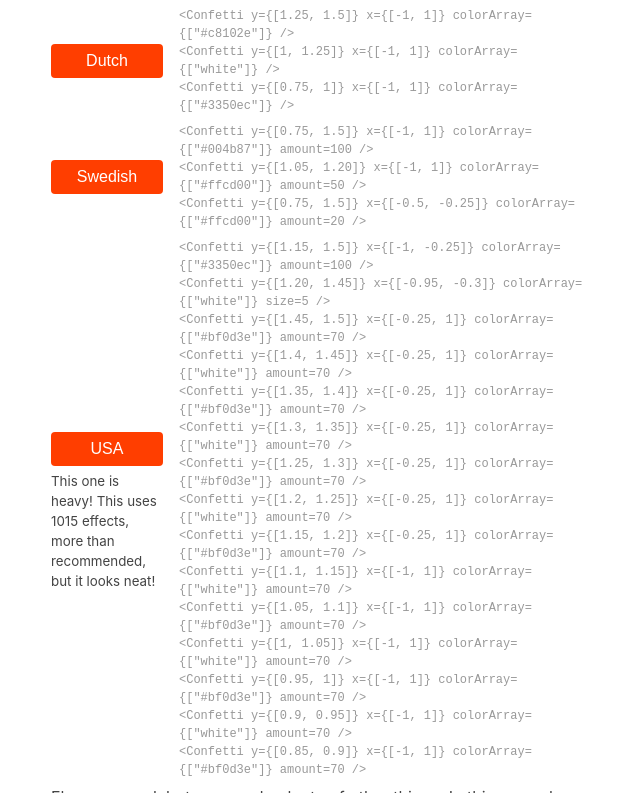
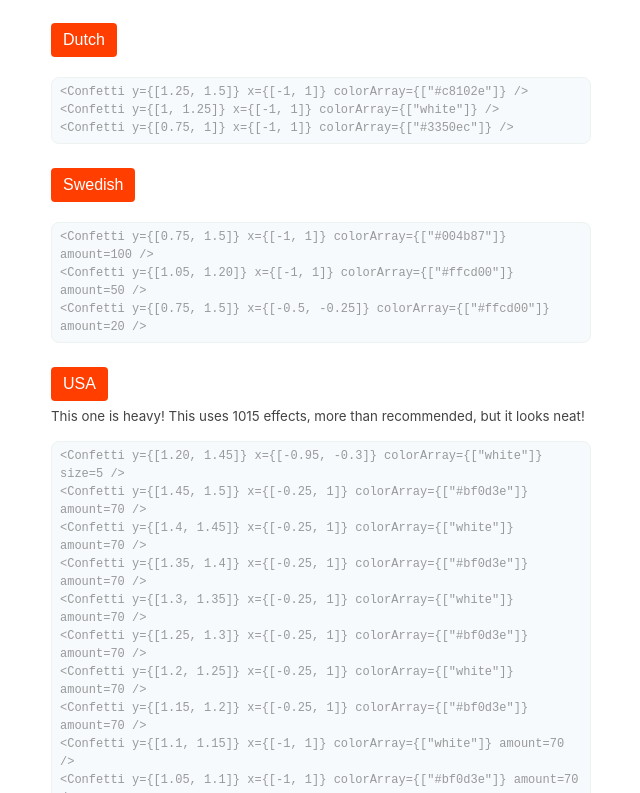
Before and after one commit to Mitcheljager/svelte-confetti, a Svelte app in the folder demo/: page / in a window 1280 px wide. Shown: the part 5427-6220 px from the top of the page, without its empty margins (319-959 px from the left). Built offline with nearby package versions, Linux system fonts and the light colour scheme.

Commit message:
Improve layout in docs

```diff
--- a/demo/src/App.svelte
+++ b/demo/src/App.svelte
@@ -802,7 +802,9 @@
 			We can combine multiple Confetti components to create neat effects.<br>
 			For example we could combine multiple components each with different colors and different areas to create flags! <small>(Blues aren't the actual flag colors to make it a little easier to see on dark backgrounds)</small>
 
-			<div class="button-code-group">
+			<br><br>
+
+			<div>
 				<ToggleConfetti>
 					<button slot="label">
 						Dutch
@@ -813,22 +815,16 @@
 					<Confetti y={[0.75, 1]} x={[-1, 1]} colorArray={["#3350ec"]} />
 				</ToggleConfetti>
 
-				<div>
-					<code>
-						&lt;Confetti y=&#123;[1.25, 1.5]&#125; x=&#123;[-1, 1]&#125; colorArray=&#123;["#c8102e"]&#125; /&gt;
-					</code>
-
-					<code>
-						&lt;Confetti  y=&#123;[1, 1.25]&#125; x=&#123;[-1, 1]&#125; colorArray=&#123;["white"]&#125; /&gt;
-					</code>
-
-					<code>
-						&lt;Confetti  y=&#123;[0.75, 1]&#125; x=&#123;[-1, 1]&#125; colorArray=&#123;["#3350ec"]&#125; /&gt;
+				<code class="well">
+					&lt;Confetti y=&#123;[1.25, 1.5]&#125; x=&#123;[-1, 1]&#125; colorArray=&#123;["#c8102e"]&#125; /&gt; <br>
+					&lt;Confetti  y=&#123;[1, 1.25]&#125; x=&#123;[-1, 1]&#125; colorArray=&#123;["white"]&#125; /&gt; <br>
+					&lt;Confetti  y=&#123;[0.75, 1]&#125; x=&#123;[-1, 1]&#125; colorArray=&#123;["#3350ec"]&#125; /&gt; <br>
 				</code>
 			</div>
-			</div>
 
-			<div class="button-code-group">
+			<br>
+
+			<div>
 				<ToggleConfetti>
 					<button slot="label">
 						Swedish
@@ -839,29 +835,22 @@
 					<Confetti y={[0.75, 1.5]} x={[-0.5, -0.25]} colorArray={["#ffcd00"]} amount=20 />
 				</ToggleConfetti>
 
-				<div>
-					<code>
-						&lt;Confetti y=&#123;[0.75, 1.5]&#125; x=&#123;[-1, 1]&#125; colorArray=&#123;["#004b87"]&#125; amount=100 /&gt;
-					</code>
-
-					<code>
-						&lt;Confetti y=&#123;[1.05, 1.20]&#125; x=&#123;[-1, 1]&#125; colorArray=&#123;["#ffcd00"]&#125; amount=50 /&gt;
-					</code>
-
-					<code>
-						&lt;Confetti y=&#123;[0.75, 1.5]&#125; x=&#123;[-0.5, -0.25]&#125; colorArray=&#123;["#ffcd00"]&#125; amount=20 /&gt;
+				<code class="well">
+					&lt;Confetti y=&#123;[0.75, 1.5]&#125; x=&#123;[-1, 1]&#125; colorArray=&#123;["#004b87"]&#125; amount=100 /&gt; <br>
+					&lt;Confetti y=&#123;[1.05, 1.20]&#125; x=&#123;[-1, 1]&#125; colorArray=&#123;["#ffcd00"]&#125; amount=50 /&gt; <br>
+					&lt;Confetti y=&#123;[0.75, 1.5]&#125; x=&#123;[-0.5, -0.25]&#125; colorArray=&#123;["#ffcd00"]&#125; amount=20 /&gt; <br>
 				</code>
 			</div>
-			</div>
 
-			<div class="button-code-group">
+			<br>
+
+			<div>
 				<ToggleConfetti>
 					<div slot="label">
 						<button>
 							USA
 						</button>
 
-						<small>This one is heavy! This uses 1015 effects, more than recommended, but it looks neat!</small>
 					</div>
 
 					<Confetti y={[1.15, 1.5]} x={[-1, -0.25]} colorArray={["#3350ec"]} amount=100 />
@@ -881,54 +870,27 @@
 					<Confetti y={[0.85, 0.9]} x={[-1, 1]} colorArray={["#bf0d3e"]} amount=70 />
 				</ToggleConfetti>
 
-				<div>
-					<code>
-						&lt;Confetti y=&#123;[1.15, 1.5]&#125; x=&#123;[-1, -0.25]&#125; colorArray=&#123;["#3350ec"]&#125; amount=100 /&gt;
-					</code>
-					<code>
-						&lt;Confetti y=&#123;[1.20, 1.45]&#125; x=&#123;[-0.95, -0.3]&#125; colorArray=&#123;["white"]&#125; size=5 /&gt;
-					</code>
-					<code>
-						&lt;Confetti y=&#123;[1.45, 1.5]&#125; x=&#123;[-0.25, 1]&#125; colorArray=&#123;["#bf0d3e"]&#125; amount=70 /&gt;
-					</code>
-					<code>
-						&lt;Confetti y=&#123;[1.4, 1.45]&#125; x=&#123;[-0.25, 1]&#125; colorArray=&#123;["white"]&#125; amount=70 /&gt;
-					</code>
-					<code>
-						&lt;Confetti y=&#123;[1.35, 1.4]&#125; x=&#123;[-0.25, 1]&#125; colorArray=&#123;["#bf0d3e"]&#125; amount=70 /&gt;
-					</code>
-					<code>
-						&lt;Confetti y=&#123;[1.3, 1.35]&#125; x=&#123;[-0.25, 1]&#125; colorArray=&#123;["white"]&#125; amount=70 /&gt;
-					</code>
-					<code>
-						&lt;Confetti y=&#123;[1.25, 1.3]&#125; x=&#123;[-0.25, 1]&#125; colorArray=&#123;["#bf0d3e"]&#125; amount=70 /&gt;
-					</code>
-					<code>
-						&lt;Confetti y=&#123;[1.2, 1.25]&#125; x=&#123;[-0.25, 1]&#125; colorArray=&#123;["white"]&#125; amount=70 /&gt;
-					</code>
-					<code>
-						&lt;Confetti y=&#123;[1.15, 1.2]&#125; x=&#123;[-0.25, 1]&#125; colorArray=&#123;["#bf0d3e"]&#125; amount=70 /&gt;
-					</code>
-					<code>
-						&lt;Confetti y=&#123;[1.1, 1.15]&#125; x=&#123;[-1, 1]&#125; colorArray=&#123;["white"]&#125; amount=70 /&gt;
-					</code>
-					<code>
-						&lt;Confetti y=&#123;[1.05, 1.1]&#125; x=&#123;[-1, 1]&#125; colorArray=&#123;["#bf0d3e"]&#125; amount=70 /&gt;
-					</code>
-					<code>
-						&lt;Confetti y=&#123;[1, 1.05]&#125; x=&#123;[-1, 1]&#125; colorArray=&#123;["white"]&#125; amount=70 /&gt;
-					</code>
-					<code>
-						&lt;Confetti y=&#123;[0.95, 1]&#125; x=&#123;[-1, 1]&#125; colorArray=&#123;["#bf0d3e"]&#125; amount=70 /&gt;
-					</code>
-					<code>
-						&lt;Confetti y=&#123;[0.9, 0.95]&#125; x=&#123;[-1, 1]&#125; colorArray=&#123;["white"]&#125; amount=70 /&gt;
-					</code>
-					<code>
-						&lt;Confetti y=&#123;[0.85, 0.9]&#125; x=&#123;[-1, 1]&#125; colorArray=&#123;["#bf0d3e"]&#125; amount=70 /&gt;
+				<small>This one is heavy! This uses 1015 effects, more than recommended, but it looks neat!</small>
+
+				<code class="well">
+					&lt;Confetti y=&#123;[1.20, 1.45]&#125; x=&#123;[-0.95, -0.3]&#125; colorArray=&#123;["white"]&#125; size=5 /&gt; <br>
+					&lt;Confetti y=&#123;[1.45, 1.5]&#125; x=&#123;[-0.25, 1]&#125; colorArray=&#123;["#bf0d3e"]&#125; amount=70 /&gt; <br>
+					&lt;Confetti y=&#123;[1.4, 1.45]&#125; x=&#123;[-0.25, 1]&#125; colorArray=&#123;["white"]&#125; amount=70 /&gt; <br>
+					&lt;Confetti y=&#123;[1.35, 1.4]&#125; x=&#123;[-0.25, 1]&#125; colorArray=&#123;["#bf0d3e"]&#125; amount=70 /&gt; <br>
+					&lt;Confetti y=&#123;[1.3, 1.35]&#125; x=&#123;[-0.25, 1]&#125; colorArray=&#123;["white"]&#125; amount=70 /&gt; <br>
+					&lt;Confetti y=&#123;[1.25, 1.3]&#125; x=&#123;[-0.25, 1]&#125; colorArray=&#123;["#bf0d3e"]&#125; amount=70 /&gt; <br>
+					&lt;Confetti y=&#123;[1.2, 1.25]&#125; x=&#123;[-0.25, 1]&#125; colorArray=&#123;["white"]&#125; amount=70 /&gt; <br>
+					&lt;Confetti y=&#123;[1.15, 1.2]&#125; x=&#123;[-0.25, 1]&#125; colorArray=&#123;["#bf0d3e"]&#125; amount=70 /&gt; <br>
+					&lt;Confetti y=&#123;[1.1, 1.15]&#125; x=&#123;[-1, 1]&#125; colorArray=&#123;["white"]&#125; amount=70 /&gt; <br>
+					&lt;Confetti y=&#123;[1.05, 1.1]&#125; x=&#123;[-1, 1]&#125; colorArray=&#123;["#bf0d3e"]&#125; amount=70 /&gt; <br>
+					&lt;Confetti y=&#123;[1, 1.05]&#125; x=&#123;[-1, 1]&#125; colorArray=&#123;["white"]&#125; amount=70 /&gt; <br>
+					&lt;Confetti y=&#123;[0.95, 1]&#125; x=&#123;[-1, 1]&#125; colorArray=&#123;["#bf0d3e"]&#125; amount=70 /&gt; <br>
+					&lt;Confetti y=&#123;[0.9, 0.95]&#125; x=&#123;[-1, 1]&#125; colorArray=&#123;["white"]&#125; amount=70 /&gt; <br>
+					&lt;Confetti y=&#123;[0.85, 0.9]&#125; x=&#123;[-1, 1]&#125; colorArray=&#123;["#bf0d3e"]&#125; amount=70 /&gt; <br>
 				</code>
 			</div>
-			</div>
+
+			<br>
 
 			Flags are cool, but we can do plenty of other things. In this example we will "feather" the initial effect to give it a less defined shape. By default the effects have a fairly distinct shape to them which ruins the effect a little bit, especially when using lots of particles.
 
@@ -1102,7 +1064,9 @@
 		<div class="description">
 			We've now looked at all the different properties, but since this is just HTML and CSS you can style it further however you like. Let's look at some fullscreen examples. Having the effect fullscreen is not a simple toggle, but it is a simple bit of CSS.
 
-			<div class="button-code-group">
+			<br><br>
+
+			<div>
 				<ToggleConfetti toggleOnce relative={false}>
 					<button slot="label">
 						Fullscreen
@@ -1113,8 +1077,7 @@
 					</div>
 				</ToggleConfetti>
 
-				<div>
-					<code>
+				<code class="well">
 					&lt;div style="<br>
 						position: fixed;<br>
 						top: -50px;<br>
@@ -1129,7 +1092,8 @@
 					&lt;/div&gt;
 				</code>
 			</div>
-			</div>
+
+			<br>
 
 			The element is fixed and placed just off screen so we can't see the confetti spawn in. The <mark>fallDistance</mark> property is set to <code class="inline">100vh</code> so they cover the entire screen.
 			<br>
```
Also changed, not shown: demo/public/build/bundle.js, 1 other file (tests, documents, lock files or other folders). Lines whose indentation alone changed are shown as unchanged.
